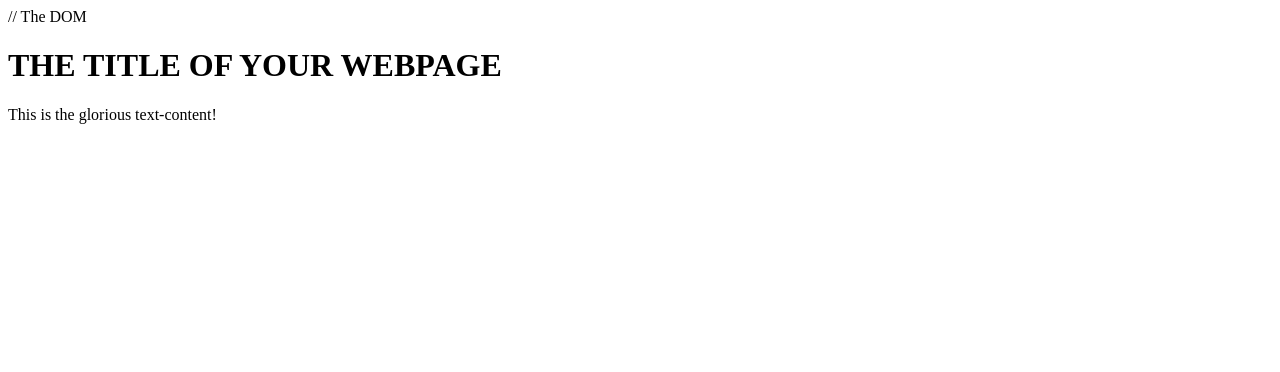
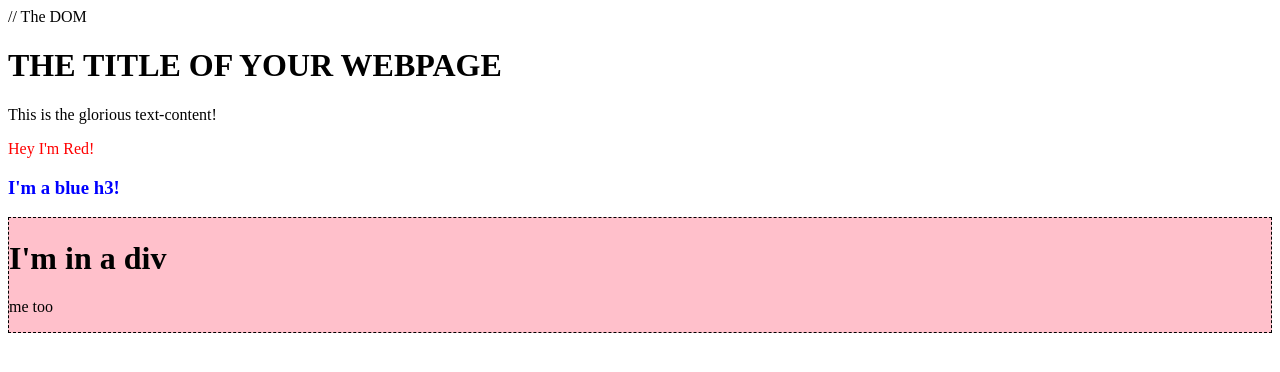
Before and after one commit to nrsmac/dom-practice, a plain HTML site: page index.html in a window 1280 px wide. Drawn offline with Linux system fonts and the light colour scheme.

Commit message:
finished initial exercise

```diff
--- a/index.html
+++ b/index.html
@@ -1,6 +1,6 @@
 // The DOM
 <head>
-  <script src="scripts/main.js"></script>
+
 </head>
 <body>
   <h1>
@@ -11,4 +11,5 @@
       This is the glorious text-content!
     </div>
   </div>
+  <script src="scripts/main.js"></script>
 </body>
--- a/script/main.js
+++ /dev/null
@@ -1,2 +0,0 @@
-const p = document.createElement('p');
-document.appendChild(p);
--- /dev/null
+++ b/scripts/main.js
@@ -0,0 +1,28 @@
+const container = document.getElementById('container')
+
+const p = document.createElement('p');
+
+container.appendChild(p);
+
+p.textContent = "Hey I'm Red!";
+p.style.color='red';
+
+const h3 = document.createElement('h3');
+container.appendChild(h3);
+h3.textContent="I'm a blue h3!";
+h3.style.color='blue';
+
+const div = document.createElement('div');
+
+
+const h1 = document.createElement('h1');
+h1.textContent = "I'm in a div";
+div.appendChild(h1);
+
+const divP = document.createElement('p');
+divP.textContent = "me too";
+div.appendChild(divP);
+
+
+container.appendChild(div);
+div.style.cssText="border: 1px dashed black; background-color: pink";
```
Also changed, not shown: readme.txt (added).
